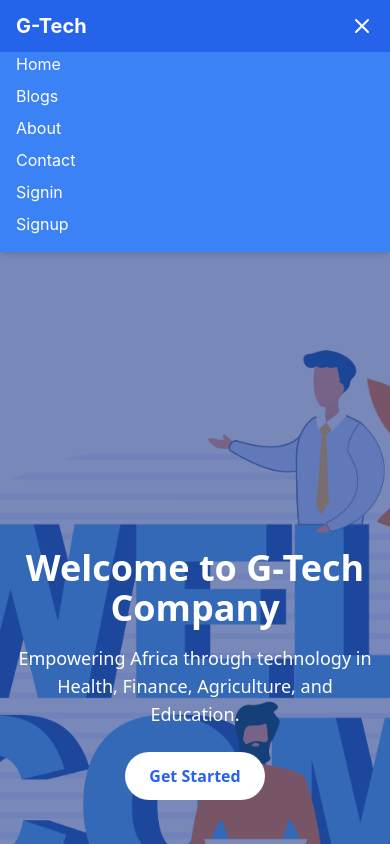
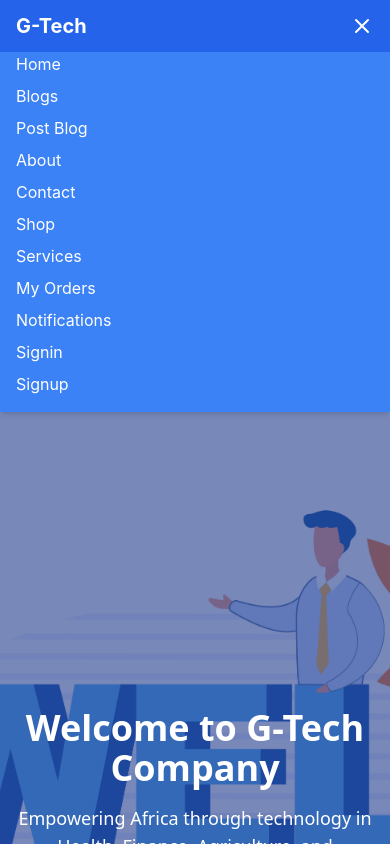
Before and after one commit to Gideonngige/blogapp, a React (Create React App) app: page / in a window 390 px wide. Both pictures are taken after a click on the button 362 px from the left and 26 px from the top of the page. Shown: the top 844 px of the page. Built offline with nearby package versions, Linux system fonts and the light colour scheme.

Commit message:
added all links on mobile

```diff
--- a/src/Pages/Header.js
+++ b/src/Pages/Header.js
@@ -53,8 +53,13 @@ export default function Header() {
           <nav className="flex flex-col space-y-2">
             <Link to="/" onClick={() => setIsOpen(false)}>Home</Link>
             <Link to="/blog" onClick={() => setIsOpen(false)}>Blogs</Link>
+            <Link to="/post-blog" onClick={() => setIsOpen(false)}>Post Blog</Link>
             <Link to="/about" onClick={() => setIsOpen(false)}>About</Link>
             <Link to="/contact" onClick={() => setIsOpen(false)}>Contact</Link>
+            <Link to="/shop" onClick={() => setIsOpen(false)}>Shop</Link>
+            <Link to="/services" onClick={() => setIsOpen(false)}>Services</Link>
+            <Link to="/orders" onClick={() => setIsOpen(false)}>My Orders</Link>
+            <Link to="/notifications" onClick={() => setIsOpen(false)}>Notifications</Link>
 
             {user ? (
               <div className="flex items-center space-x-3 mt-3">
```
